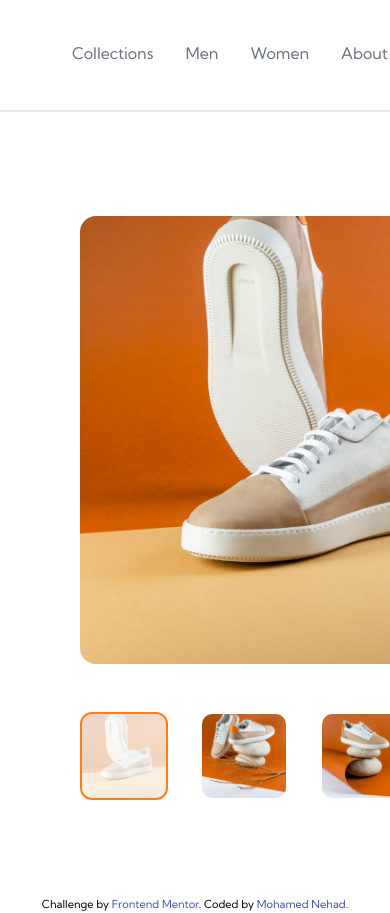
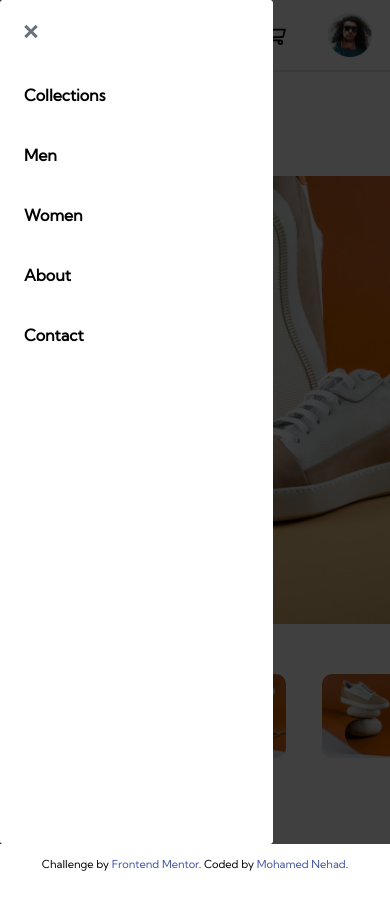
Before and after one commit to mohamednehad450/ecommerce-product-page, a Next.js app: page / in a window 390 px wide. Shown: the top 913 px of the page. After the commit the page ends 873 px from the top, so only its background shows below. Built offline with nearby package versions, Linux system fonts and the light colour scheme.

Commit message:
feat: Make Navbar responsive

```diff
--- a/components/nav/NavLink.tsx
+++ b/components/nav/NavLink.tsx
@@ -7,7 +7,12 @@ interface NavLinkProps {
 
 const NavLink: FC<NavLinkProps> = ({ href, title }) => {
     return (
-        <button className="mx-4 h-full text-dark-grayish-blue hover:text-dark-blue border-b-4 border-transparent hover:border-primary-color-1" >
+        <button
+            className={`
+                m-4 ml-6 border-b-4 border-transparent self-start font-bold hover:text-dark-grayish-blue
+                md:my-0 md:mx-4 md:h-full md:text-dark-grayish-blue md:hover:text-dark-blue md:hover:border-primary-color-1 md:font-normal
+            `}
+        >
             <a href={href}>
                 {title}
             </a>
--- a/components/nav/Navbar.tsx
+++ b/components/nav/Navbar.tsx
@@ -1,19 +1,57 @@
-import Image from "next/image";
-import { FC, PropsWithChildren, ReactNode } from "react";
-import { IconCart } from "../icons";
+import { FC, PropsWithChildren, ReactNode, useState } from "react";
+import ReactModal from "react-modal";
+import { IconClose, IconMenu } from "../icons";
 
 
 
 const Navbar: FC<PropsWithChildren<{ logo: ReactNode, actions: ReactNode }>> = ({ children, logo, actions }) => {
 
+    const [opened, setOpened] = useState(true)
 
     return (
-        <nav className="w-100% h-28 flex flex-row items-center border-b-2">
+        <nav className="w-100% md:h-28 h-[4.5rem] flex flex-row items-center border-b-2">
+
+            <ReactModal
+                isOpen={opened}
+                onRequestClose={() => setOpened(false)}
+                shouldCloseOnEsc
+                shouldCloseOnOverlayClick
+                overlayClassName={"md:hidden absolute top-0 left-0 w-screen h-screen"}
+                style={{
+                    overlay: {
+                        background: "rgba(0,0,0,75%)",
+                    },
+                    content:
+                    {
+                        border: 0,
+                        left: 0,
+                        top: 0,
+                        padding: 0,
+                        height: '100vh',
+                        width: "70%",
+                    }
+                }}
+            >
+                <div className={`bg-white flex flex-col items-start h-full `} >
+                    <button
+                        onClick={() => setOpened(false)}
+                        className="md:hidden p-6 pb-7 flex fill-dark-grayish-blue"
+                    >
+                        <IconClose />
+                    </button>
+                    {children}
+                </div>
+            </ReactModal>
+            <button onClick={() => setOpened(true)} className="md:hidden p-6">
+                <IconMenu />
+            </button>
             <a href="#" className="mr-14">
                 {logo}
             </a>
-            {children}
-            <span className='ml-auto flex flex-row'>
+            <span className="h-full hidden md:block">
+                {children}
+            </span>
+            <span className='ml-auto md:mr-0 mx-4 flex flex-row'>
                 {actions}
             </span>
         </nav>
```
